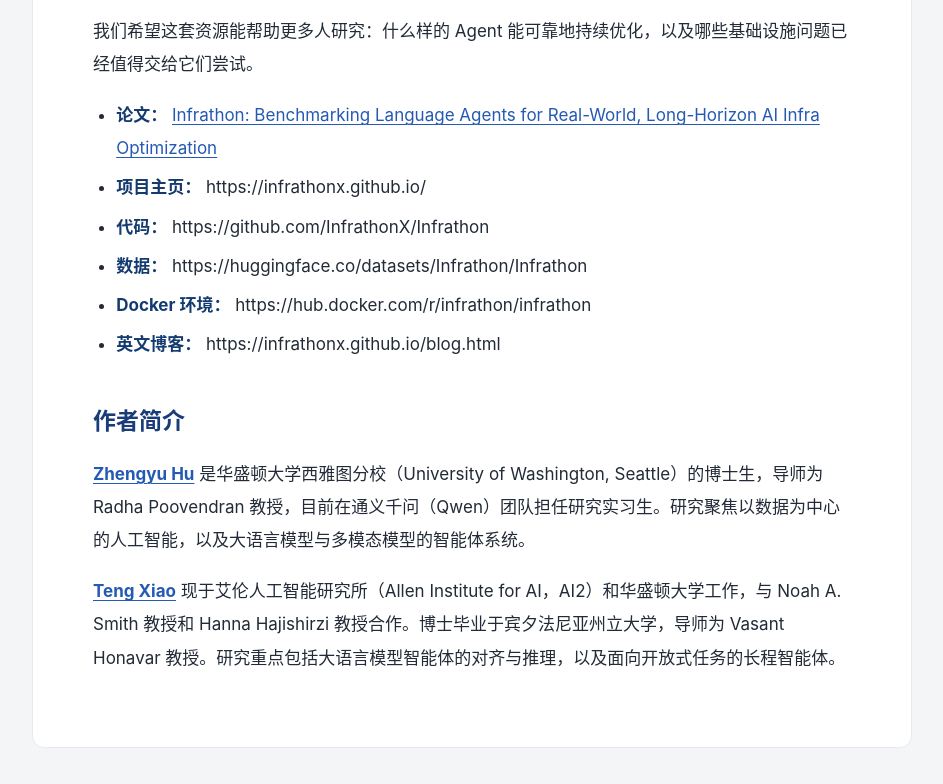
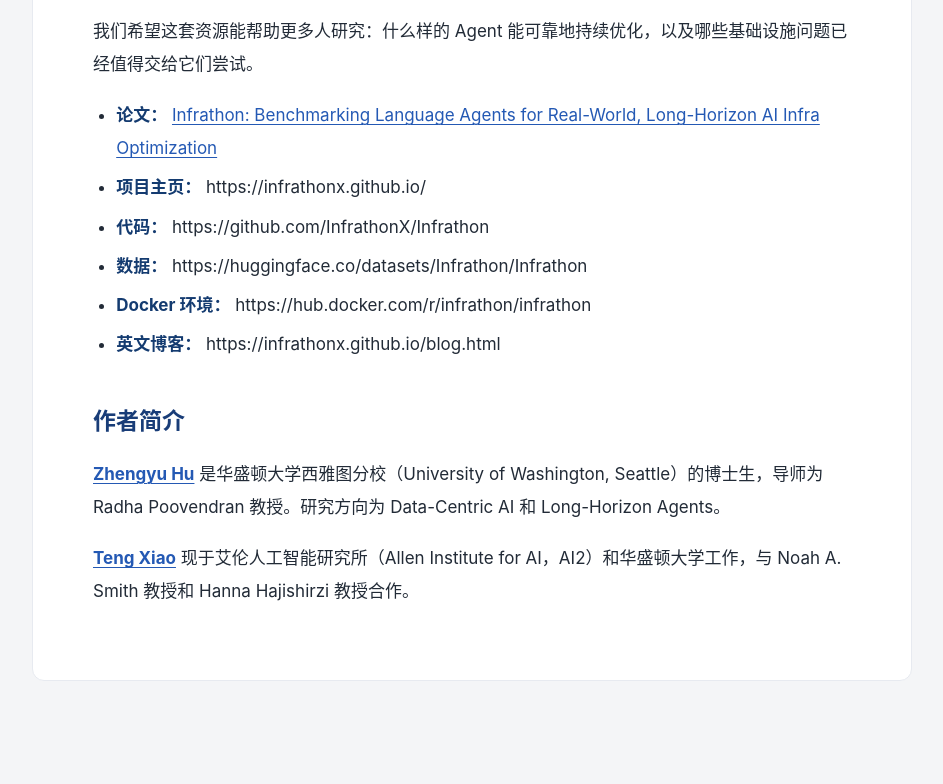
Before and after one commit to InfrathonX/InfrathonX.github.io, a plain HTML site: page blog-zh.html in a window 1280 px wide. Shown: the part 8016-8800 px from the top of the page, without its empty margins (168-1111 px from the left). After the commit the page ends 8733 px from the top, so only its background shows below. Drawn offline with Linux system fonts and the light colour scheme.

Commit message:
Shorten the Chinese author biographies and update research interests

```diff
--- a/blog-zh.html
+++ b/blog-zh.html
@@ -232,6 +232,6 @@ tr:nth-child(even) td { background: #f9fafc; }
 <li><strong>英文博客：</strong> https://infrathonx.github.io/blog.html</li>
 </ul>
 <h2 id="authors">作者简介</h2>
-<p><strong><a href="https://huzhengyu477.github.io/">Zhengyu Hu</a></strong> 是华盛顿大学西雅图分校（University of Washington, Seattle）的博士生，导师为 Radha Poovendran 教授，目前在通义千问（Qwen）团队担任研究实习生。研究聚焦以数据为中心的人工智能，以及大语言模型与多模态模型的智能体系统。</p>
-<p><strong><a href="https://tengxiao1.github.io/">Teng Xiao</a></strong> 现于艾伦人工智能研究所（Allen Institute for AI，AI2）和华盛顿大学工作，与 Noah A. Smith 教授和 Hanna Hajishirzi 教授合作。博士毕业于宾夕法尼亚州立大学，导师为 Vasant Honavar 教授。研究重点包括大语言模型智能体的对齐与推理，以及面向开放式任务的长程智能体。</p>
+<p><strong><a href="https://huzhengyu477.github.io/">Zhengyu Hu</a></strong> 是华盛顿大学西雅图分校（University of Washington, Seattle）的博士生，导师为 Radha Poovendran 教授。研究方向为 Data-Centric AI 和 Long-Horizon Agents。</p>
+<p><strong><a href="https://tengxiao1.github.io/">Teng Xiao</a></strong> 现于艾伦人工智能研究所（Allen Institute for AI，AI2）和华盛顿大学工作，与 Noah A. Smith 教授和 Hanna Hajishirzi 教授合作。</p>
 </main></body></html>
```
Also changed, not shown: site/blog-zh.html (+2 -2 lines).
